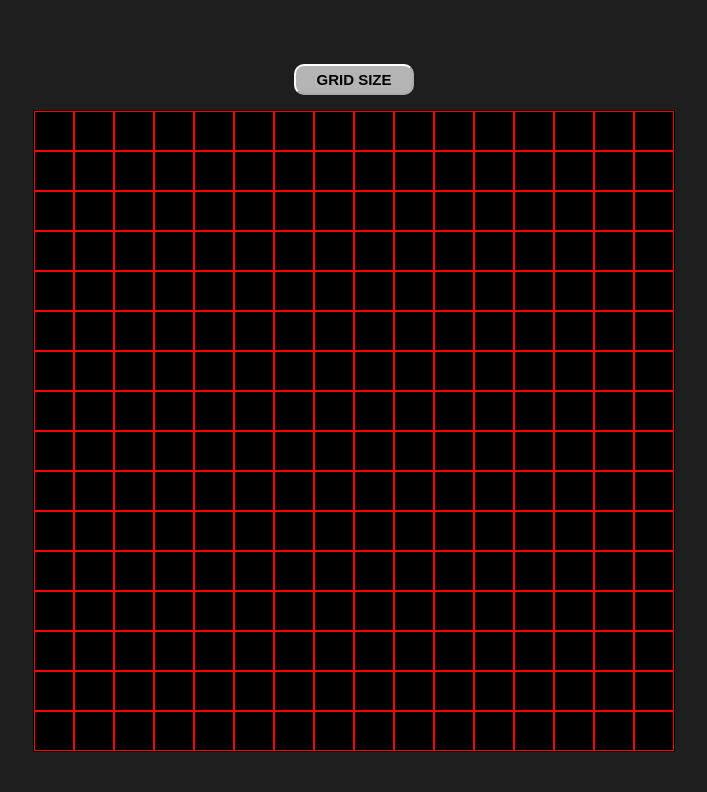
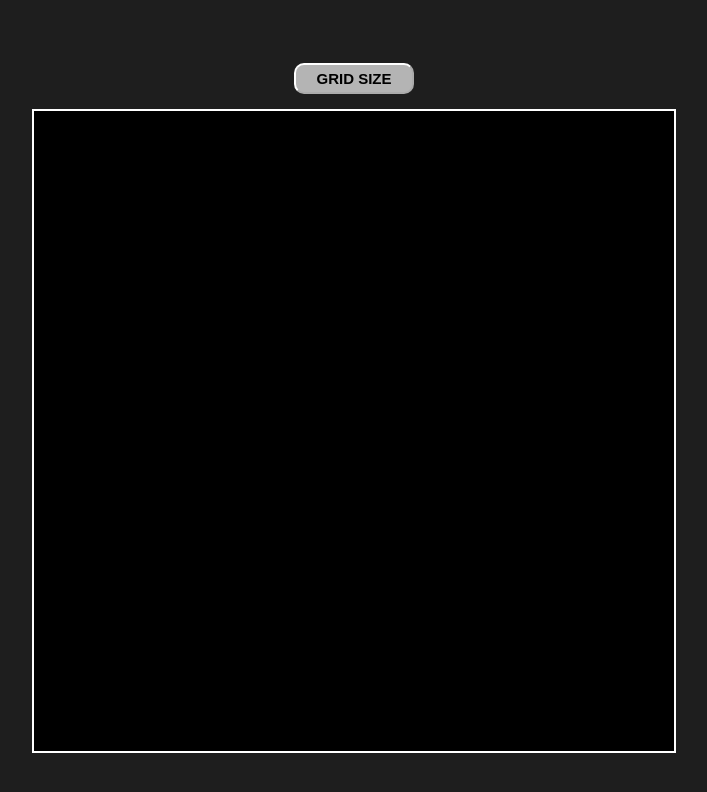
Before and after one commit to sid207794/Odin-Etch-a-Sketch, a plain HTML site: page index.html in a window 1280 px wide. Shown: the whole page, without its empty margins (286-993 px from the left). Drawn offline with Linux system fonts and the light colour scheme.

Commit message:
Remove .square border and change #container border color

```diff
--- a/style.css
+++ b/style.css
@@ -9,7 +9,7 @@ body {
 #container {
     display: flex;
     flex-wrap: wrap;
-    border: solid, 1px, black;
+    border: solid, 2px, white;
     height: 640px;
     width: 640px;
 }
@@ -17,6 +17,5 @@ body {
 #container .square {
     flex: auto;
     aspect-ratio: 1/1;
-    border: solid, 1px, red;
     box-sizing: border-box;
 }
```
